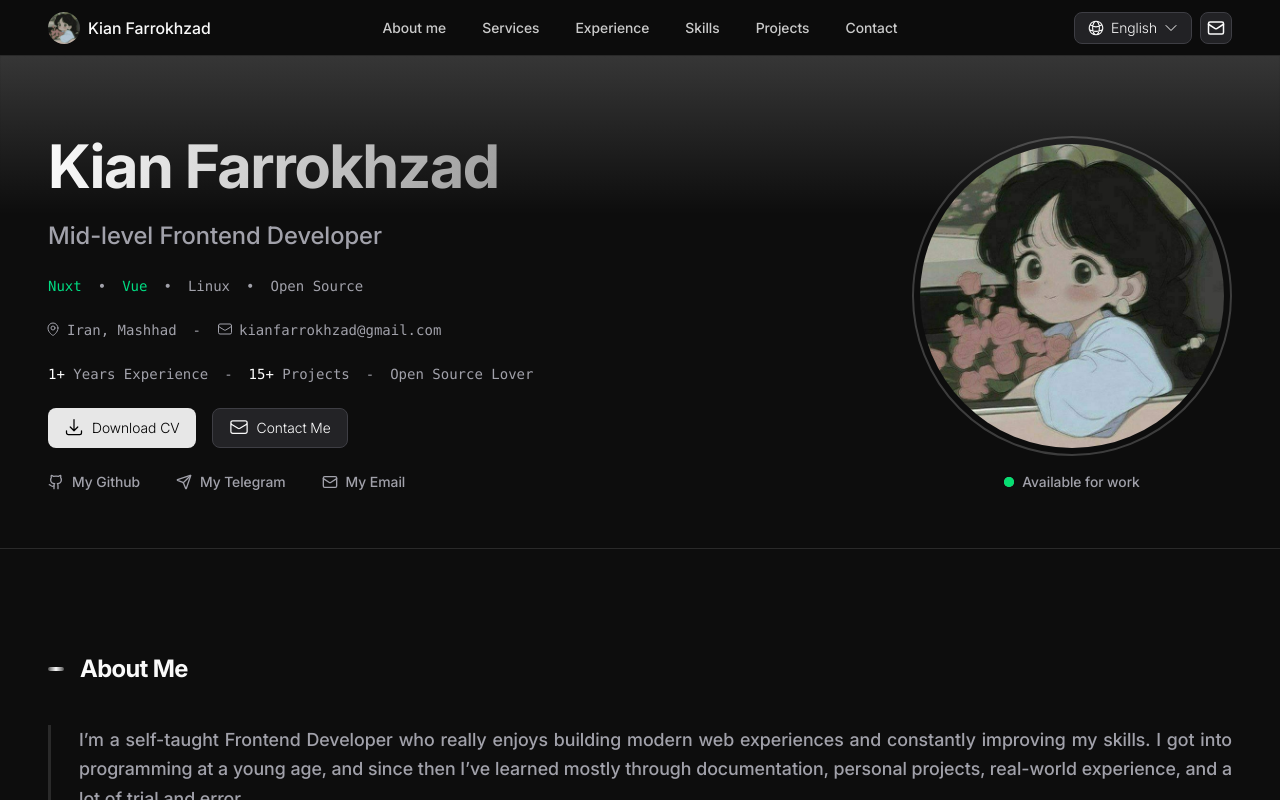
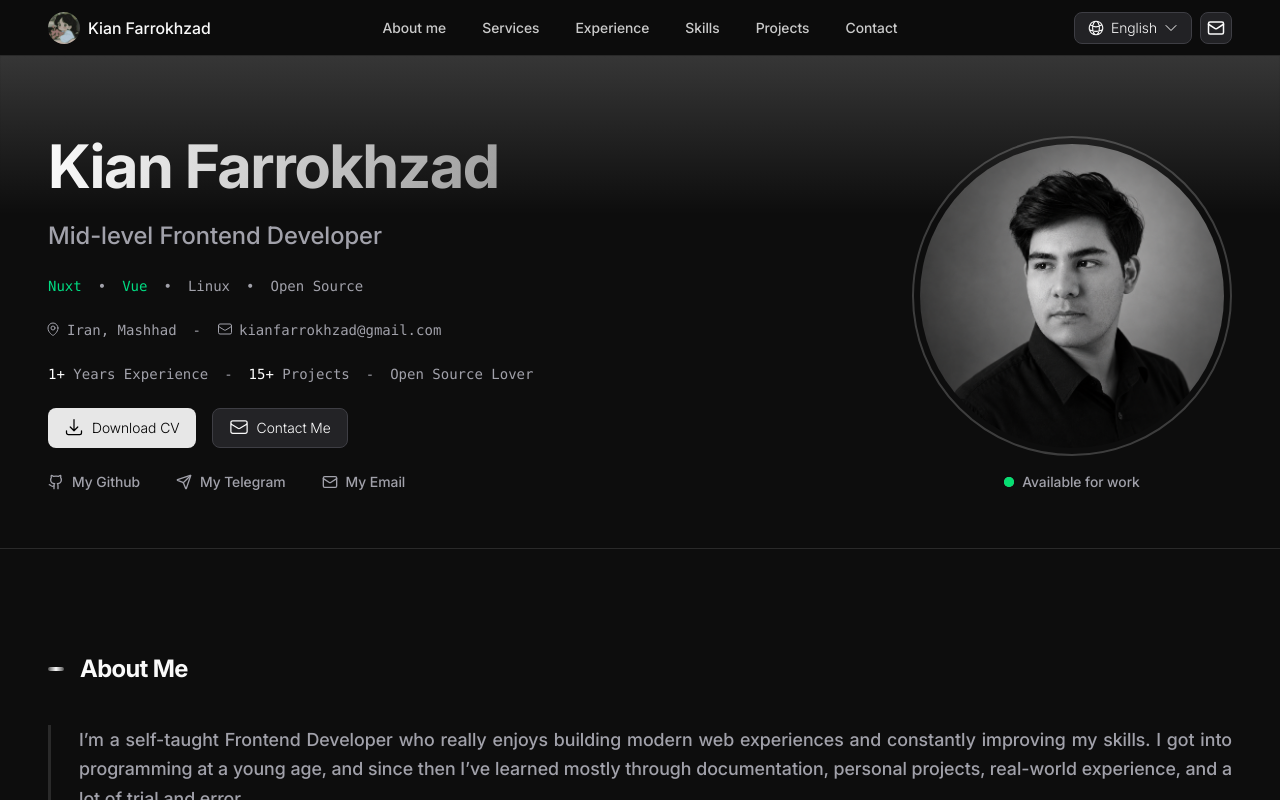
Before and after one commit to kiansolati56/my-website, a Nuxt app: page / in a window 1280 px wide. Shown: the top 800 px of the page. Built offline with nearby package versions, Linux system fonts and the light colour scheme.

Commit message:
edited profile picture

```diff
--- a/app/pages/index.vue
+++ b/app/pages/index.vue
@@ -414,7 +414,7 @@ watch(currentLocale, () => {
                 <div class="order-first lg:order-last flex flex-col items-center gap-y-4">
                     <div
                         class="size-40 sm:size-60 md:size-80 relative p-1 sm:p-1.5 border-2 border-white/20 overflow-hidden rounded-full">
-                        <NuxtImg class="size-full object-cover rounded-full" src="/images/profile.jpg"
+                        <NuxtImg class="size-full object-cover rounded-full" src="/images/profile.png"
                             :alt="hero.name" />
                     </div>
 
@@ -657,7 +657,7 @@ watch(currentLocale, () => {
             </div>
         </section>
 
-        <section id="contact" class="mt-23 md:mt-46 container scroll-mt-24">
+        <section id="contact" class="mt-23 md:mt-46 container scroll-mt-24 hidden">
             <div class="flex justify-center items-center flex-col">
                 <div class="flex items-center justify-center gap-4">
                     <div
```
